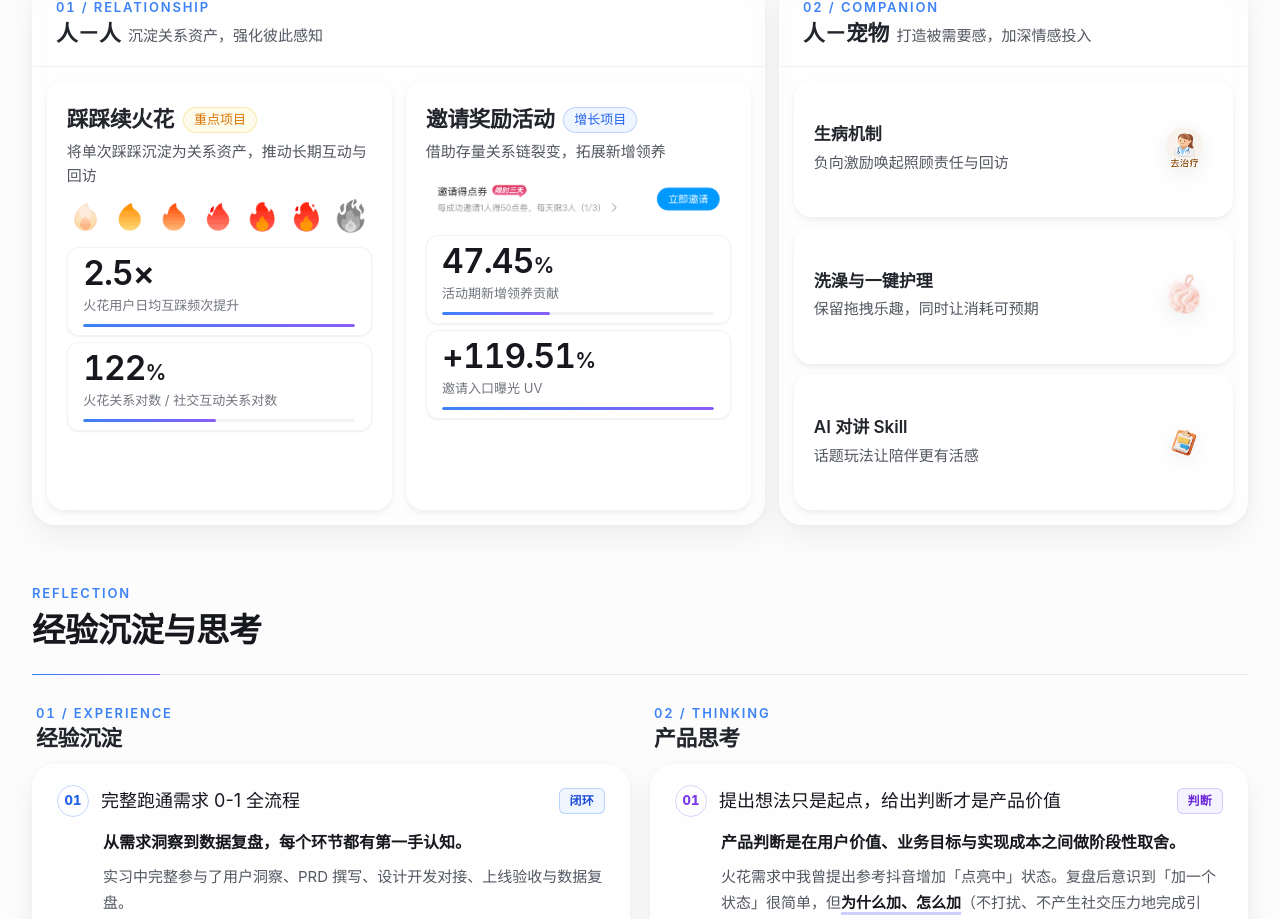
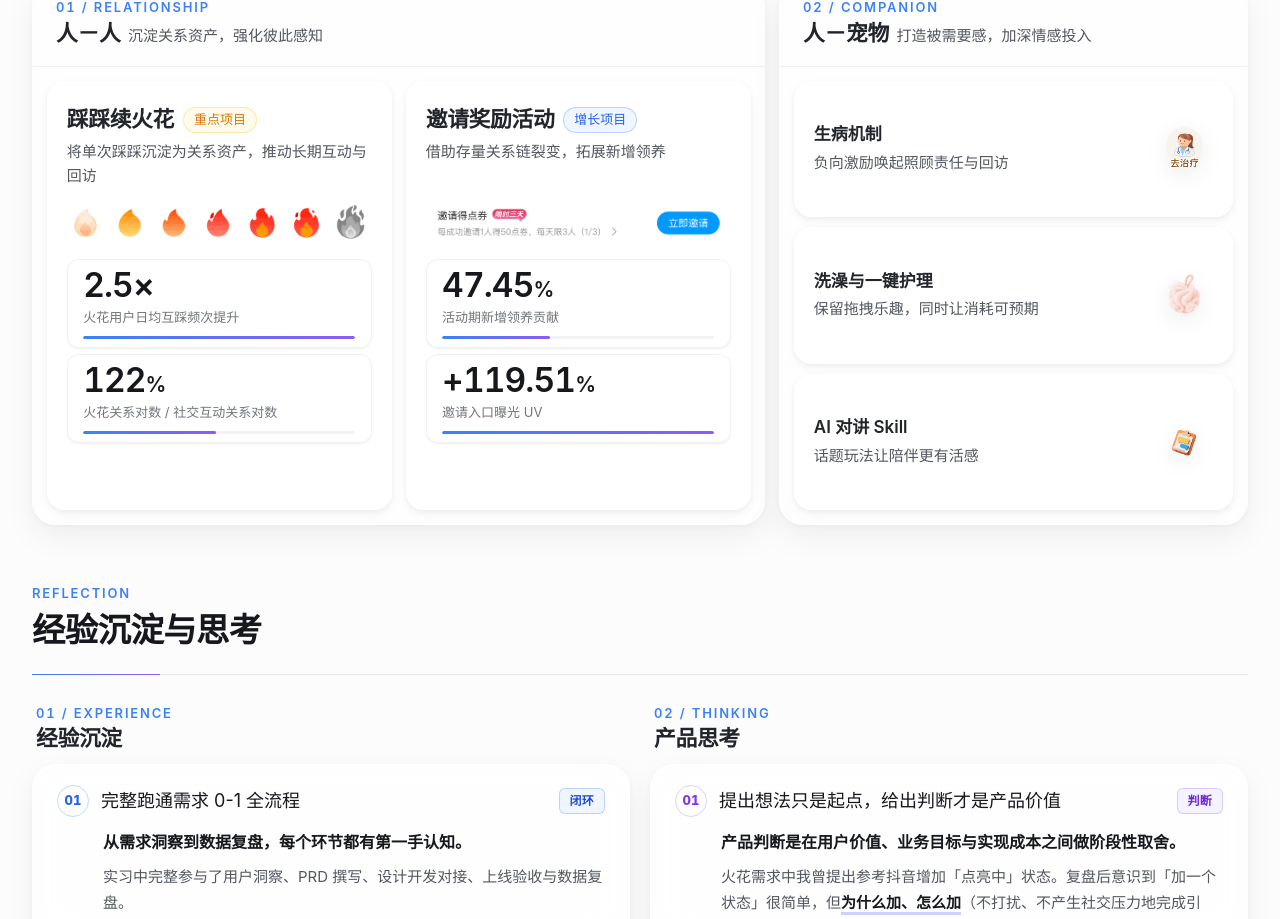
Before and after one commit to kajun2002/portfolio-site, a React (Vite) app: page /#about in a window 1280 px wide. Shown: the part 1717-2636 px from the top of the page. Built offline with nearby package versions, Linux system fonts and the light colour scheme.

Commit message:
Work map: equalize subtitle+art heights so fire and invite metric strips start at same line

```diff
--- a/app/globals.css
+++ b/app/globals.css
@@ -185,12 +185,12 @@ img { display:block; max-width:100%; }
 .tone-blue { --tone:var(--brand-600); --tone-soft:var(--brand-50); --tone-line:var(--border-brand); }
 .project-node-main { min-height:348px; display:flex; flex-direction:column; padding:var(--sp-6); container-type:inline-size; }
 .node-title-row { display:flex; flex-wrap:wrap; align-items:center; gap:var(--sp-2); margin-top:var(--sp-3); }
-.node-title-row h4 { margin:0; }.project-node-main>p { margin-top:var(--sp-2); }
-.fire-level-art { width:100%; height:42px; margin-top:var(--sp-3); object-fit:contain; object-position:left center; }
+.node-title-row h4 { margin:0; }.project-node-main>p { margin-top:var(--sp-2); min-height:3.2em; }
+.fire-level-art { width:100%; height:60px; margin-top:var(--sp-3); object-fit:contain; object-position:left center; }
 .invite-bar-art { width:100%; height:60px; margin-top:var(--sp-3); object-fit:contain; object-position:left center; }
 .project-node-main>.node-action { margin-top:auto; padding-top:var(--sp-4); border-top:1px solid var(--border-hairline); color:var(--tone); font-weight:500; }
 .project-node .node-priority { color:var(--tone); background:var(--tone-soft); border-color:var(--tone-line); }
-.work-metrics { display:grid; grid-template-columns:1fr; gap:var(--sp-2); width:100%; min-width:0; margin:auto 0 var(--sp-1); }
+.work-metrics { display:grid; grid-template-columns:1fr; gap:var(--sp-2); width:100%; min-width:0; margin:var(--sp-4) 0 0; }
 .work-metrics>div { min-width:0; overflow:hidden; padding:var(--sp-3) var(--sp-5); border:1px solid var(--border-hairline); border-radius:var(--r-sm); background:rgba(255,255,255,.78); box-shadow:var(--shadow-xs),inset 0 1px 0 var(--glass-edge); }
 .work-metrics>div>strong,.work-metrics>div>span { display:block; }.work-metrics>div>span { margin-top:var(--sp-1); }
 .project-node-main .t-metric { max-width:100%; overflow:hidden; color:var(--ink-900); font-size:clamp(24px,7cqw,40px); white-space:nowrap; text-overflow:clip; }
@@ -235,7 +235,7 @@ img { display:block; max-width:100%; }
   .project-node-main { min-height:0; padding:var(--work-card-y) clamp(16px,1.5vw,22px); }
   .node-title-row { gap:clamp(6px,.7vw,10px); margin-top:clamp(5px,.8vh,9px); }
   .project-node-main>p { margin-top:clamp(5px,.8vh,9px); }
-  .fire-level-art { height:clamp(34px,5vh,42px); margin-top:clamp(7px,1.1vh,11px); }
+  .fire-level-art { height:clamp(44px,6.5vh,58px); margin-top:clamp(7px,1.1vh,11px); }
   .invite-bar-art { height:clamp(44px,6.5vh,58px); margin-top:clamp(7px,1.1vh,11px); }
   .project-node-main .work-metrics { grid-template-columns:1fr; gap:clamp(6px,.8vh,10px); margin:clamp(7px,1.2vh,11px) 0; }
   .work-metrics>div { padding:clamp(7px,1vh,11px) clamp(12px,1.2vw,18px); }
```
